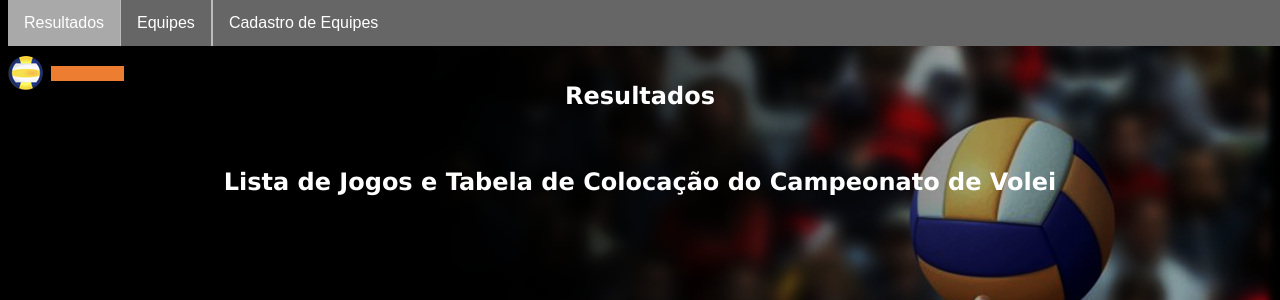
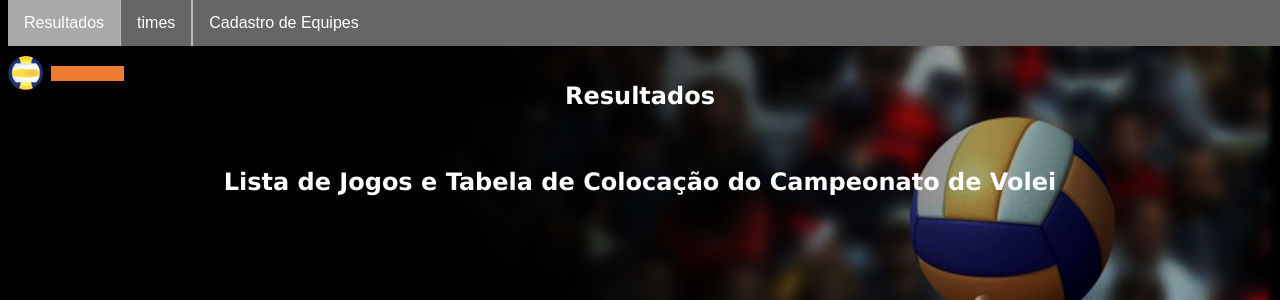
Before and after one commit to reearantes/ac5_sitecampeonato, a Flask app: page / in a window 1280 px wide. Shown: the top 300 px of the page. Run offline with Flask 2, Linux system fonts and the light colour scheme.

Commit message:
alteracoes

```diff
--- a/main.py
+++ b/main.py
@@ -10,9 +10,9 @@ app.config['SQLALCHEMY_DATABASE_URI']='mysql+pymysql://root:mudar@2021@localhost
 db = SQLAlchemy(app)
 
 class equipes(db.Model):
-    __tablename__="relacao_equipes"
+    __tablename__="equipes"
     _id = db.Column(db.Integer,primary_key=True,autoincrement=True)
-    equipe  = db.Column(db.String(50))
+    equipe = db.Column(db.String(50))
     def __init__(self,equipe):
         self.equipe = equipe
 
@@ -46,8 +46,9 @@ def cadastrar():
             db.session.commit()
     return redirect(url_for("mensagem"))
 
-@app.route("/equipes")
-def equipes():
-    return render_template("equipes.html")
+@app.route("/times")
+
+def times():
+    return render_template("times.html")
 
 app.run(debug=True)
--- a/templates/index.html
+++ b/templates/index.html
@@ -9,7 +9,7 @@
             <!-- Menu do topo -->
  <ul class="topmenu">
     <li class="topmenu active"><a href="index">Resultados</a></li>
-    <li class="topmenu"><a href="equipes">Equipes</a></li>
+    <li class="topmenu"><a href="times">times</a></li>
     <li class="topmenu"><a href="cadastro">Cadastro de Equipes</a></li>
      </ul> </br></br></br>
      <!-- Fim do menu do topo -->
--- a/templates/equipes.html
+++ b/templates/times.html
@@ -9,7 +9,7 @@
             <!-- Menu do topo -->
             <ul class="topmenu">
                 <li class="topmenu"><a href="index">Resultados</a></li>
-                <li class="topmenu active"><a href="equipes">Equipes</a></li>
+                <li class="topmenu active"><a href="times">Times</a></li>
                 <li class="topmenu"><a href="cadastro">Cadastro de Equipes</a></li>
                  </ul> </br></br></br>
      <!-- Fim do menu do topo -->
```
Also changed, not shown: templates/mensagem.html (+3 -5 lines), README.md.
